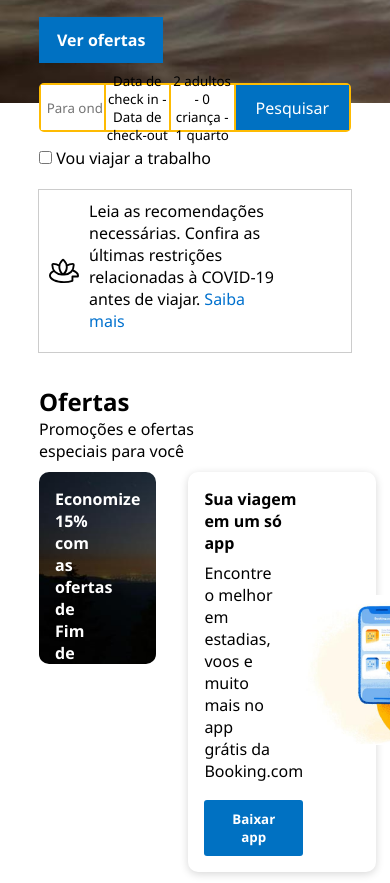
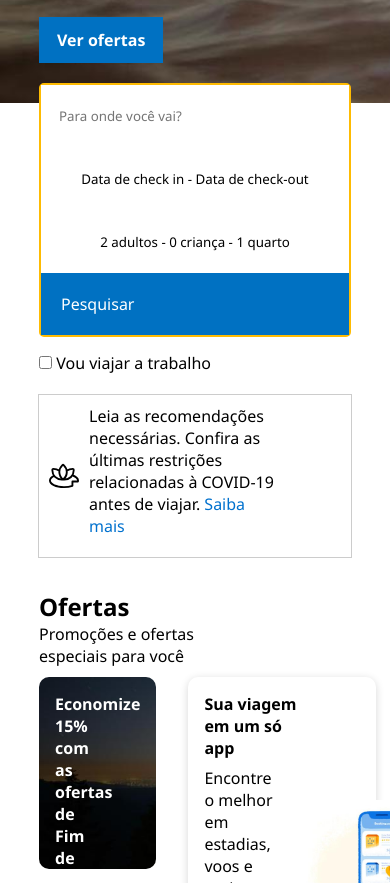
Before and after one commit to renanscarmo/booking, a plain HTML site: page index.html in a window 390 px wide. Shown: the part 1122-2005 px from the top of the page. Drawn offline with Linux system fonts and the light colour scheme.

Commit message:
14/12 part 2

```diff
--- a/style.css
+++ b/style.css
@@ -144,9 +144,9 @@ header {
 }
 
 @media (max-width: 600px) { /* executa quando largura maxima da tela for ate 600px*/
-    #form--filter-content {
+    #form-filter-content {
         flex-direction: column;
-        height: 300px;
+        min-height: 250px;
     }
 
 }
```
